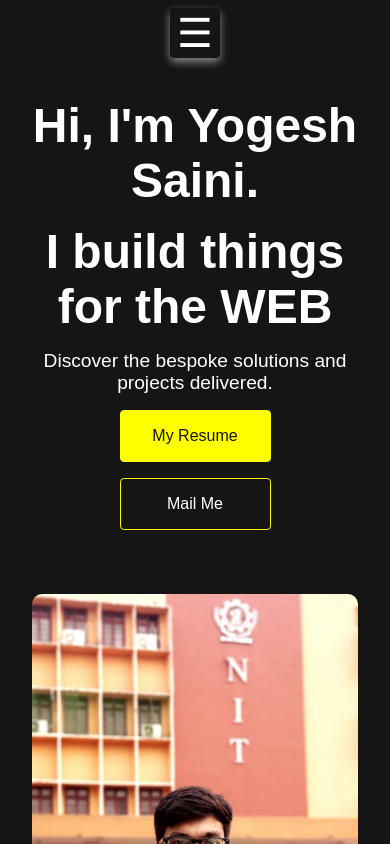
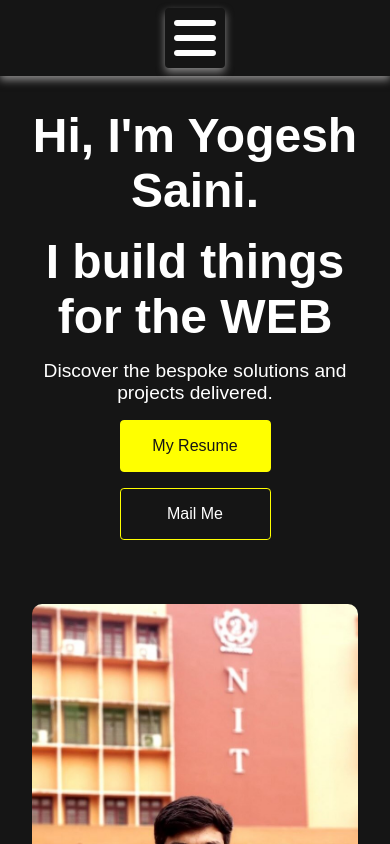
Before and after one commit to Saini-Yogesh/Portfolio, a React (Create React App) app: page / in a window 390 px wide. Shown: the top 844 px of the page. Built offline with nearby package versions, Linux system fonts and the light colour scheme.

Commit message:
updating

```diff
--- a/src/components/Achievement/Achievement.js
+++ b/src/components/Achievement/Achievement.js
@@ -16,7 +16,7 @@ const Achievement = () => {
       link: "/",
     },
     {
-      text: "LeetCode 1780+ maximum contest rating, top 8% globally.",
+      text: "LeetCode 1790+ maximum contest rating, top 8% globally.",
       link: "https://leetcode.com/u/yogesh_1___/",
     },
     {
--- a/src/components/Navbar/Navbar.js
+++ b/src/components/Navbar/Navbar.js
@@ -54,9 +54,10 @@ const Navbar = () => {
             Contact
           </a>
         </div>
-        <div className="navbar-menu-icon" onClick={handleMenuToggle}>
-          ☰
-        </div>
+        <i
+          className="fa-solid fa-bars navbar-menu-icon"
+          onClick={handleMenuToggle}
+        ></i>
       </nav>
     </>
   );
--- a/src/components/Navbar/NavbarCSS.css
+++ b/src/components/Navbar/NavbarCSS.css
@@ -6,11 +6,13 @@
   padding: 0.5rem;
   position: sticky;
   top: 0;
+  box-shadow: 0px 4px 8px rgb(251, 250, 250, 0.5);
 }
 
 .navbar-links {
   display: flex;
   gap: 1rem;
+  font-size: 1.4rem;
 }
 
 .navbar-links a {
@@ -29,17 +31,9 @@
 
 .navbar-menu-icon {
   display: none;
-  font-size: 2.5rem;
-  cursor: pointer;
-  color: white;
-  transition: color 0.3s;
 }
 
-.navbar-menu-icon:hover {
-  color: #005e66;
-}
-
-@media (max-width: 800px) {
+@media (max-width: 900px) {
   .navbar-links {
     display: none;
     flex-direction: column;
@@ -55,11 +49,19 @@
 
   .navbar-menu-icon {
     display: flex;
-    height: 50px;
-    width: 50px;
+    height: 60px;
+    width: 60px;
     border-radius: 1vmin;
     justify-content: center;
     align-items: center;
     box-shadow: 0px 4px 8px rgb(251, 250, 250, 0.5);
+    font-size: 3rem;
+    cursor: pointer;
+    color: white;
+    transition: color 0.3s;
+  }
+
+  .navbar-menu-icon:hover {
+    color: #005e66;
   }
 }
```
